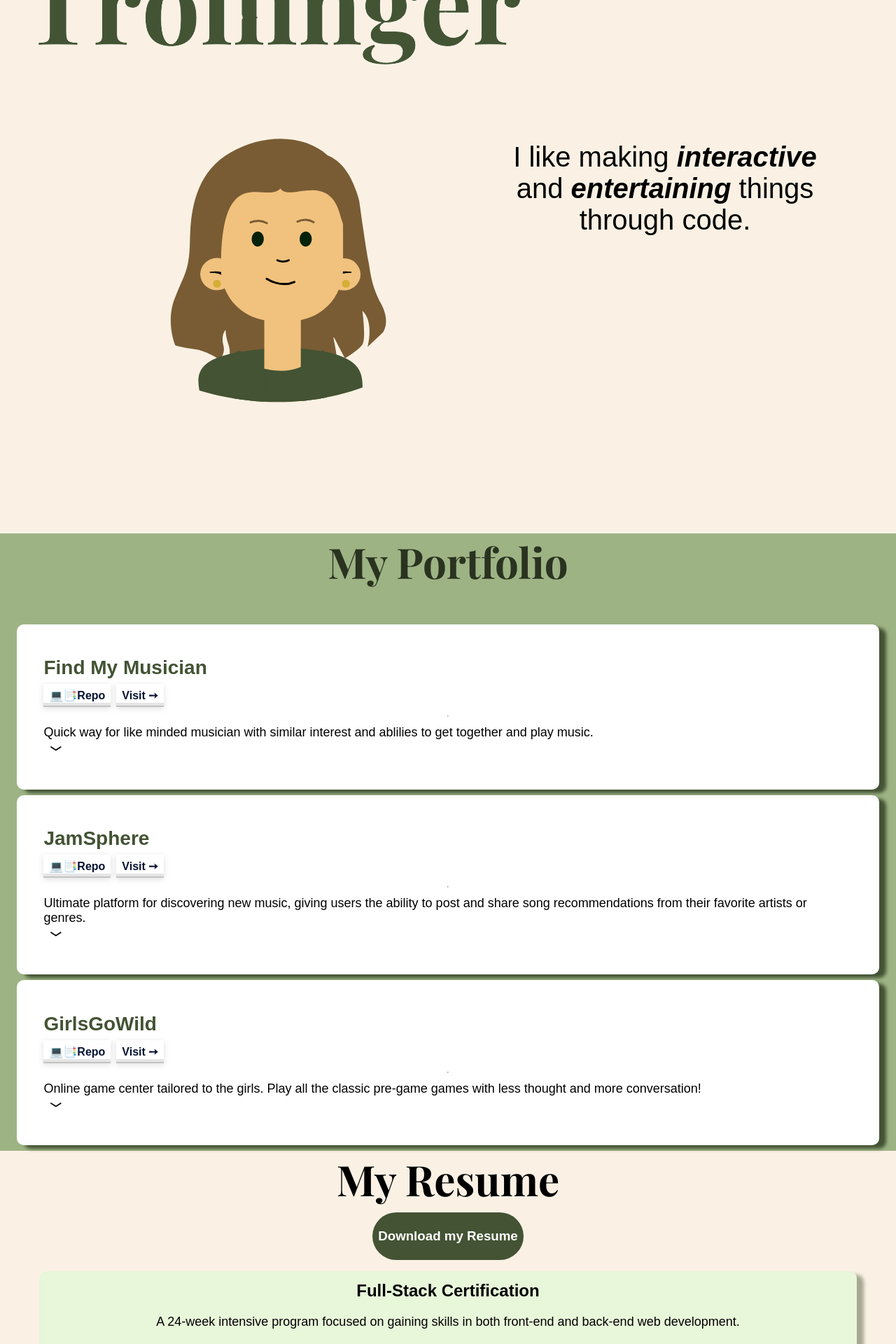
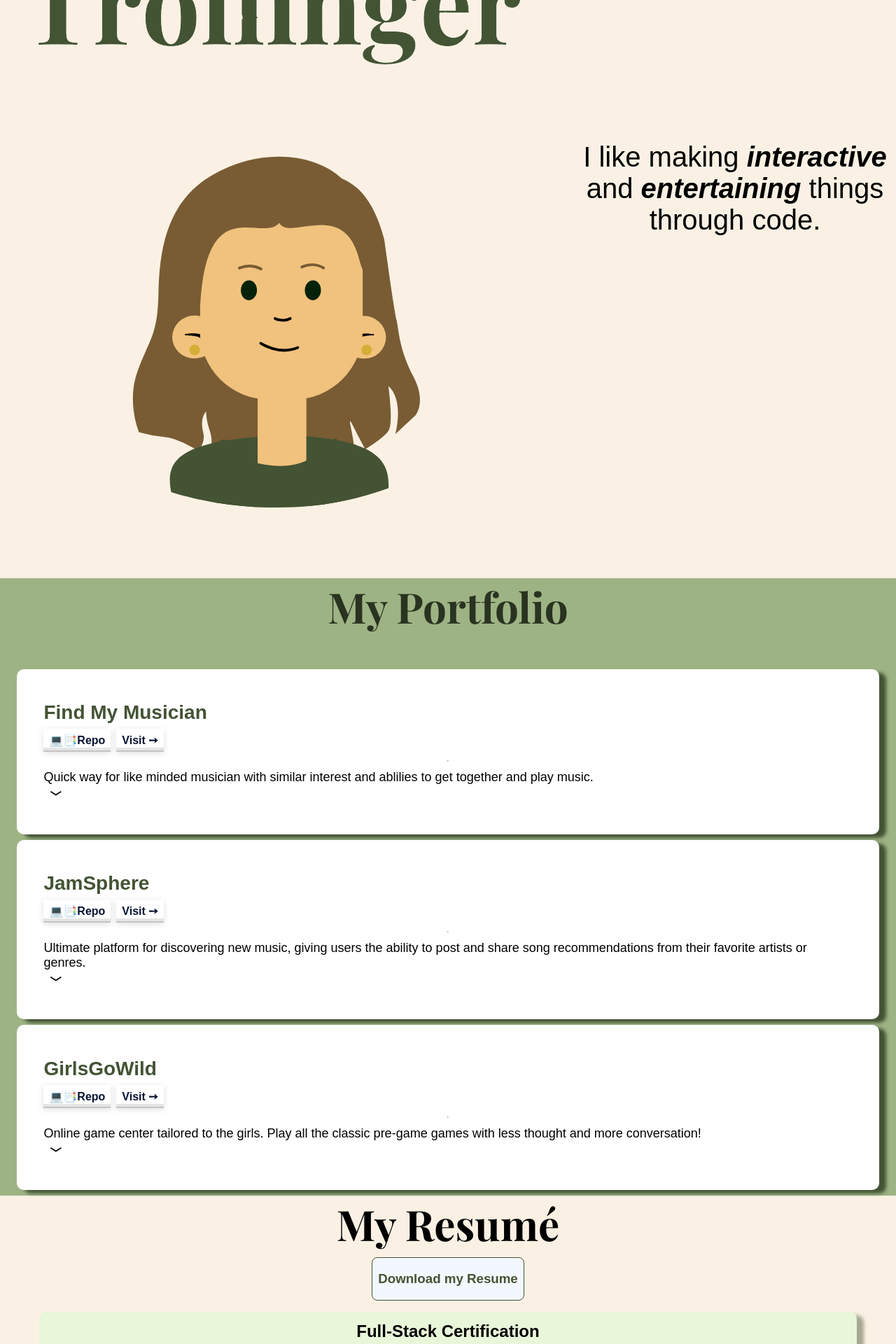
Before and after one commit to ashleytrollinger/ashleytrollinger, a React (Create React App) app: page / in a window 1280 px wide. Shown: the part 180-2100 px from the top of the page at 70% size. Built offline with nearby package versions, Linux system fonts and the light colour scheme; a web font is replaced by a local one.

Commit message:
updating

```diff
--- a/package.json
+++ b/package.json
@@ -12,6 +12,7 @@
     "react-dom": "^18.2.0",
     "react-router-dom": "^6.16.0",
     "react-scripts": "5.0.1",
+    "typed": "^10.0.0-beta.2",
     "web-vitals": "^2.1.4"
   },
   "scripts": {
--- a/src/components/Mini-me/Mini-me.css
+++ b/src/components/Mini-me/Mini-me.css
@@ -1,7 +1,7 @@
 svg {
     flex-shrink: 0;
-    width: 600px;
-    max-width: 90vw;
+    width: 800px;
+    max-width: 100vw;
 }
 
 @import url("https://fonts.googleapis.com/css2?family=Signika:wght@700&display=swap");
--- a/src/pages/Contact/Contact.css
+++ b/src/pages/Contact/Contact.css
@@ -56,19 +56,25 @@
 }
 
 #contactform input[type='submit'] {
-    background-color: #f9f8f6;
+    background-color: #f3f7fe;
     color: #435334;
     border: none;
-    padding: 10px 20px;
-    border-radius: 5px;
-    cursor: pointer;
-    font-size: 1rem;
+    border-radius: 8px;
+    transition: .3s;
+    text-decoration: none;
+    margin: 0;
+    font-size: 3vh;
+    font-weight: bold;
+    padding-left: 1vh;
+    padding-right: 1vh;
+    border: #435334 1px solid;
     max-width: fit-content;
-    align-items: center;
 }
 
 #contactform input[type='submit']:hover {
-    background-color: #c3d7b1;
+    background-color: #9EB284;
+    box-shadow: 0 0 0 5px #4f5b3f;
+    color: #fff;
 }
 
 .icons {
@@ -86,3 +92,14 @@
     max-width: 100%;
     height: auto;
 }
+
+.icons {
+    display: flex;
+    justify-content: center;
+    align-items: center;
+    position: absolute;
+    bottom: 0;
+    width: 100%;
+    padding: 1rem 0;
+
+}
--- a/src/pages/Contact/Contact.js
+++ b/src/pages/Contact/Contact.js
@@ -30,6 +30,7 @@ function Contact() {
             </div>
             <div>
                 <p>Feel free to reach out through the form below or via any of the socials linked ☺</p>
+                <div className='contact-class'>
                     <form
                         id="contactform"
                         action="https://formsubmit.io/send/ashley@trollingers.com"
@@ -49,6 +50,7 @@ function Contact() {
                         </a>
                     </div>
                 </div>
+            </div>
         </section>
     )
 }
--- a/src/pages/Experience/Experience.css
+++ b/src/pages/Experience/Experience.css
@@ -75,13 +75,13 @@
     padding: 0;
     margin: 1vh 0;
     text-align: center;
-    font-size: 1.5vh;
+    font-size: 1.75vh;
 }
 
 .skillli {
     display: flex;
     flex-direction: column;
-    background-color: #9EB384;
+    background-color: #8da076;
     padding: .5vh;
     border-radius: 6px;
     border: .5px solid #889b72;
--- a/src/pages/Resume/Resume.css
+++ b/src/pages/Resume/Resume.css
@@ -84,14 +84,15 @@
     margin-bottom: 1vh;
 }
 
-.certification a{
+.certification a {
     text-decoration: none;
     color: black;
 }
 
-.certification a:hover{
+.certification a:hover {
     text-decoration: underline;
 }
+
 .certification h5 {
     font-size: 3vh;
     margin: 1.3vh;
@@ -99,7 +100,7 @@
     font-weight: bolder;
 }
 
-.certification p{
+.certification p {
     font-size: 2.25vh;
 }
 
@@ -133,25 +134,26 @@
     margin-bottom: 2vh;
 }
 
+
+
 .link-to a {
+    background-color: #f3f7fe;
+    color: #435334;
+    border: none;
+    border-radius: 8px;
+    transition: .3s;
     text-decoration: none;
-    color: #fff;
-    background-color: #435334;
-    padding: .5vh 1vh;
-    border-radius: 65px;
-    transition: background-color 0.3s;
     margin: 0;
     font-size: 2vh;
-    position: relative;
+    padding-left: 1vh;
+    padding-right: 1vh;
+    border: #435334 1px solid;
 }
 
 .link-to a:hover {
-    background-color: #313d26;
-}
-
-
-.link-to a span {
-    display: block;
+    background-color: #435334;
+    box-shadow: 0 0 0 5px #43533455;
+    color: #fff;
 }
 
 @media (min-width: 1011px) {
--- a/src/pages/Resume/Resume.js
+++ b/src/pages/Resume/Resume.js
@@ -29,7 +29,7 @@ function Resume() {
 
             <section className='resume-section'>
                 <div className='hidden'>
-                    <h2>My Resume</h2>
+                    <h2>My Resumé</h2>
                 </div>
                 <div className='link-to hidden'>
                     <a href={Rezi} download>
--- a/src/pages/Welcome/Welcome.js
+++ b/src/pages/Welcome/Welcome.js
@@ -1,4 +1,6 @@
 import React from 'react';
+
+
 import Header from '../../components/Header/Header';
 import MiniMe from '../../components/Mini-me/Mini-me';
 import Resume from '../Resume/Resume';
@@ -7,6 +9,7 @@ import Contact from '../Contact/Contact';
 import './Welcome.css';
 
 function Home() {
+
 
     return (
         <>
```
Also changed, not shown: 1 other file (tests, documents, lock files or other folders). Lines whose indentation alone changed are shown as unchanged.
